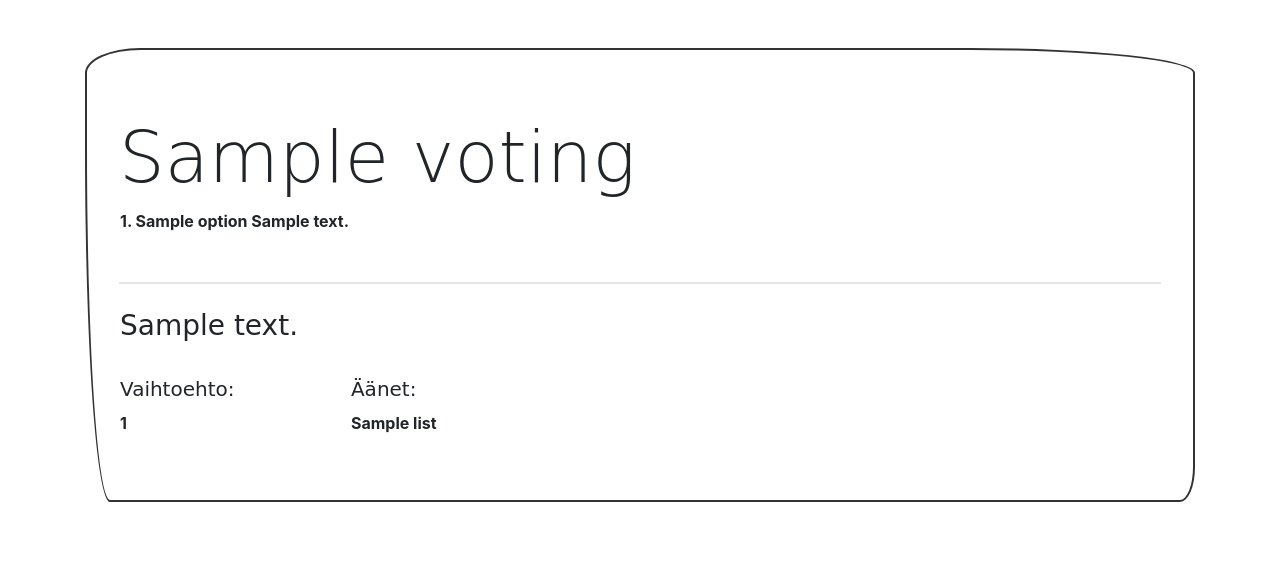
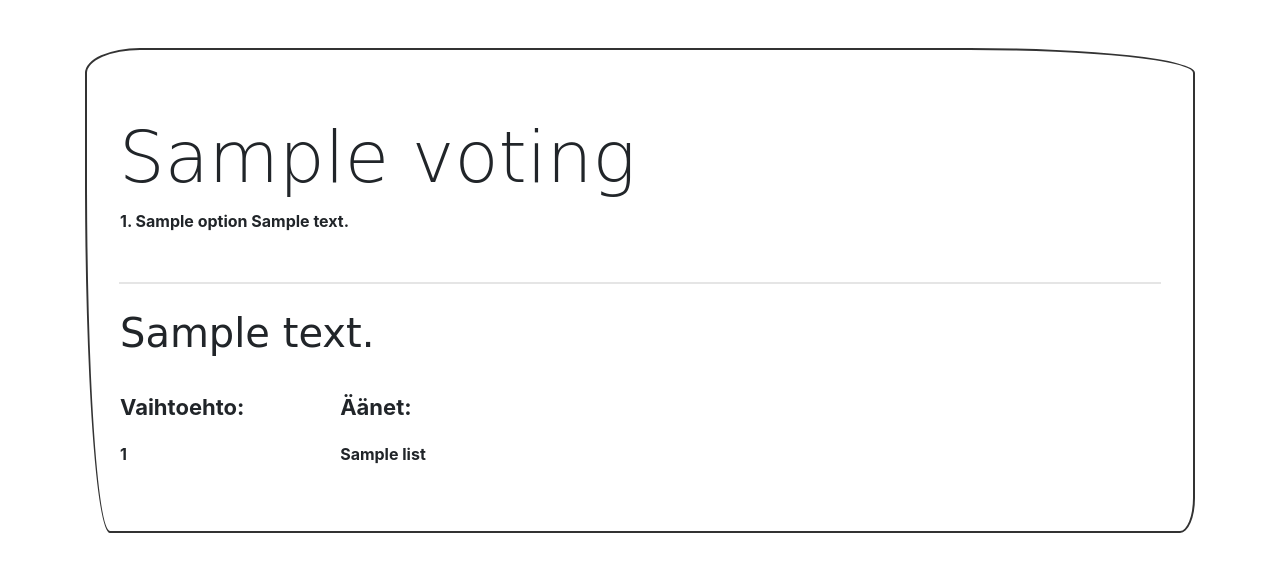
Before and after one commit to johannaval/voting_app, a Flask app: template application/templates/votings/showVotingResults.html in a window 1280 px wide. Shown: the part 60-632 px from the top of the page. Run offline with Flask 2, Linux system fonts and the light colour scheme; tables that the repository leaves empty hold one stand-in row (values such as "Sample post"); the template is opened without the code that fills it: values that come from a table or form of the project are taken from there, most other values are stand-ins (such as "Sample title", 1, 10 or a date in 2020); lists and menus that the app fills with data are empty; some libraries are stand-ins or nearby versions; some web fonts are replaced.

Commit message:
Small fixes

```diff
--- a/application/templates/auth/listall.html
+++ b/application/templates/auth/listall.html
@@ -18,6 +18,8 @@
     {% if current_user.roles()=="ADMIN"%}
     <h1 class="display-3">Käyttäjät:</h1>
     <p class="title">Hei Admin! Tässä lista käyttäjistä: &nbsp;&nbsp; </p>
+    <p>Olethan kuitenkin varovainen, ettet poista ketään turhaan! Ainakaan itseäsi!</p>
+
     {% for user in data %}
     <tr>
       <th>{{ user.username }}&nbsp;&nbsp; </th>
--- a/application/templates/votings/showVotingResults.html
+++ b/application/templates/votings/showVotingResults.html
@@ -6,6 +6,15 @@
 <br>
 <div class="jumbotron">
     <h1 class="display-3"> {{ voting.name }} </h1>
+
+    <head>
+        <style>
+            p.title {
+                font-size: 22px;
+            }
+        </style>
+    </head>
+
 
 
     {% if current_user.roles()=="ADMIN" or user_has_voted == True or current==creator%}
@@ -25,7 +34,7 @@
 
         {%if list|length==0%}
 
-        <p>Voi rähmä! Äänestyksen tekijä ei ole halunnut jakaa äänimääristä tietoa :( </p>
+        <p class="title">Voi rähmä! Äänestyksen tekijä ei ole halunnut jakaa äänimääristä tietoa :( </p>
         {%else%}
 
         <table>
@@ -35,7 +44,7 @@
             {%for t in text%}
             <tr>
                 <th>
-                    <h3>{{t}}</h3>
+                    <h1>{{t}}</h1>
                     <br>
                 </th>
             </tr>
@@ -45,18 +54,19 @@
         <table>
             <tr>
                 <td>
-                    <h5>Vaihtoehto:&nbsp;&nbsp;&nbsp;&nbsp;&nbsp;&nbsp;&nbsp;&nbsp;&nbsp;&nbsp;&nbsp;&nbsp;&nbsp;&nbsp;&nbsp;&nbsp;&nbsp;&nbsp;
-                    </h5>
+                    <p class="title">
+                        Vaihtoehto:&nbsp;&nbsp;&nbsp;&nbsp;&nbsp;&nbsp;&nbsp;&nbsp;&nbsp;&nbsp;&nbsp;&nbsp;&nbsp;&nbsp;&nbsp;&nbsp;&nbsp;&nbsp;
+                    </p>
                 </td>
                 <td>
-                    <h5>Äänet:</h5>
+                    <p class="title">Äänet:</p>
                 </td>
 
             </tr>
             {%for x in list%}
             <tr>
-                <td>{{x[0]}}</td>
-                <td>{{x[1]}}</td>
+                <td> {{x[0]}} </td>
+                <td> {{x[1]}} </td>
             </tr>
             {% endfor %}
         </table>
```
Also changed, not shown: application/templates/votings/list.html (+4 -3 lines).
